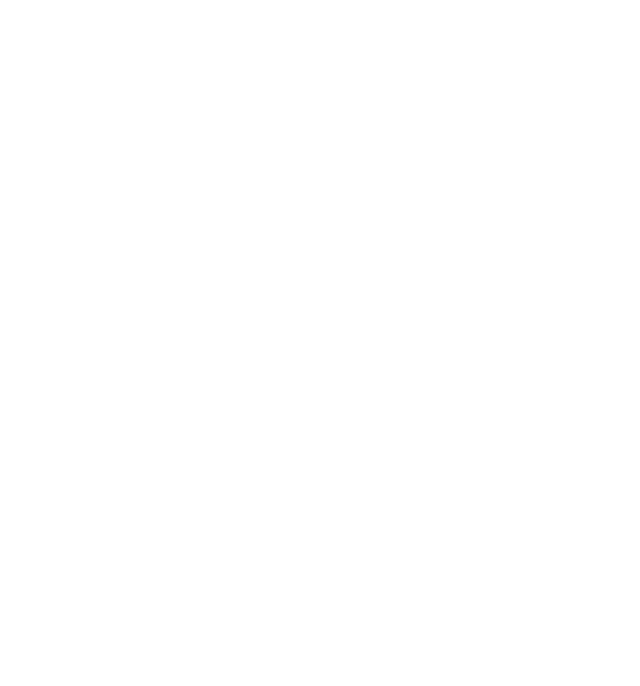
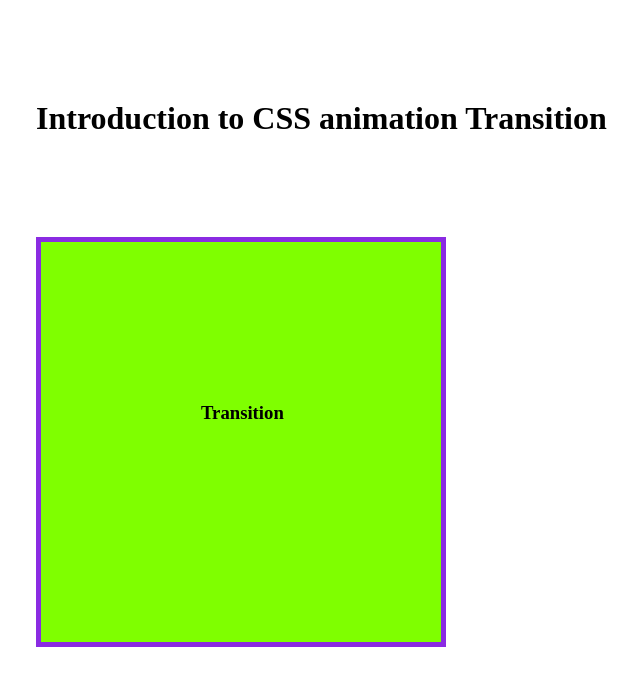
Before and after one commit to AvinandanRoy/Transition-Practices, a plain HTML site: page index.html in a window 1280 px wide. Shown: the whole page, without its empty margins (64-704 px from the left). Drawn offline with Linux system fonts and the light colour scheme.

Commit message:
animation added

```diff
--- a/index.html
+++ b/index.html
@@ -1,12 +1,21 @@
 <!DOCTYPE html>
 <html lang="en">
+
 <head>
     <meta charset="UTF-8">
     <meta name="viewport" content="width=device-width, initial-scale=1.0">
     <title>Document</title>
     <link rel="stylesheet" href="styles/first.css">
 </head>
+
 <body>
+    <div class="main">
+        <h1>Introduction to CSS animation Transition</h1>
 
+        <div class="box" id="box">
+            <h3 class="text">Transition</h3>
+        </div>
+    </div>
 </body>
+
 </html>
--- a/styles/first.css
+++ b/styles/first.css
@@ -0,0 +1,29 @@
+*{
+    margin: 0;
+    padding: 0;
+}
+
+.main{
+    margin: 100px ;
+}
+.box{
+    margin-top: 100px ;
+    height: 400px ;
+    width: 400px ;
+    border: 5px solid blueviolet;
+    background-color: chartreuse;
+    transition: width 2s linear, height 2s linear ,transform 2s;
+    transition-delay: .5s;
+    text-align: center;
+
+}
+
+.box:hover{
+    width: 600px;
+    height: 600px ;
+    transform: rotate(180deg);
+}
+
+.text {
+    padding:160px ;
+}
```
